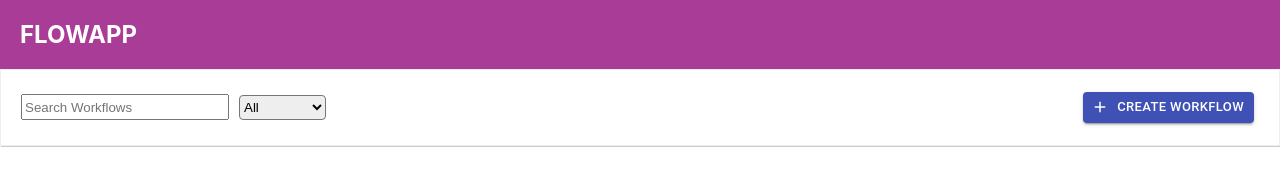
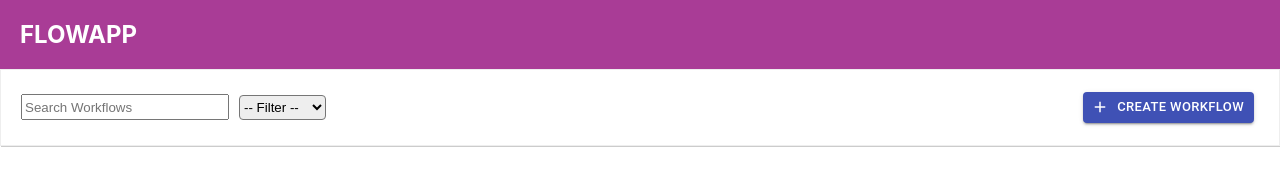
Before and after one commit to siddharthaReddy/flowapp, a React (Create React App) app: page / in a window 1280 px wide. Shown: the top 184 px of the page. Built offline with nearby package versions, Linux system fonts and the light colour scheme.

Commit message:
dropdown impl to filter workflows

```diff
--- a/src/containers/App.js
+++ b/src/containers/App.js
@@ -18,14 +18,11 @@ class App extends Component {
           <header className="App-header">
             <h2><Link to="/">FLOWAPP</Link></h2>
           </header>
+
           {/* Route pages */}
           <Switch>
-            <Route path="/" exact>
-              <WorkflowsContainer />
-            </Route>
-            <Route path="/edit">
-              <CreateWorkflow />
-            </Route>
+            <Route path="/" exact component={WorkflowsContainer} />
+            <Route path="/edit" component={CreateWorkflow} />
           </Switch>
         </div>
       </Router>
--- a/src/containers/WorkflowsContainer/WorkflowsContainer.js
+++ b/src/containers/WorkflowsContainer/WorkflowsContainer.js
@@ -40,17 +40,12 @@ class WorkflowsContainer extends Component {
         ]
 
         this.state = {
-            workflows: this.workflowsList
+            workflows: this.workflowsList,
+            filterDropdownValue: ''
         }
     }
 
-    createWorkflowClickHandler() {
-        console.log("Button Clicked!");
-        // Load CreateWorkflow component
-    }
-
     searchInputChangeHandler(event) {
-        // console.log(event.target.value);
         let text = event.target.value;
         let list = [...this.workflowsList]; // clone instead of passing reference
 
@@ -67,7 +62,32 @@ class WorkflowsContainer extends Component {
         })
     }
 
+    filterDropdownChangeHandler = (event) => {
+        let selected = event.target.value;
+        let list = [...this.workflowsList];
+
+        let filteredWorkflows = list.filter(wflow => {
+            let match = true; // returns all workflows if selected=="all"
+
+            if (selected === "completed") {
+                return wflow.isCompleted
+            }
+            else if (selected === "pending") {
+                return !wflow.isCompleted
+            }
+
+            return match;
+        });
+
+        this.setState({
+            workflows: filteredWorkflows,
+            filterDropdownValue: event.target.value
+        })
+    }
+
     render () {
+        // const { match, location, history } = this.props;
+        // console.log(match);
         return (
             <div>
                 <ButtonLayout>
@@ -75,20 +95,24 @@ class WorkflowsContainer extends Component {
                         <input className="subitem" type="text"
                             placeholder="Search Workflows"
                             onChange={this.searchInputChangeHandler.bind(this)} />
-                        <select className="subitem">
-                            <option selected value="all">All</option>
+
+                        <select className="subitem"
+                            value={this.state.filterDropdownValue}
+                            onChange={this.filterDropdownChangeHandler}>
+                                <option value="" disabled hidden>-- Filter --</option>
+                                <option value="all">All</option>
                                 <option value="completed">Completed</option>
                                 <option value="pending">Pending</option>
                         </select>
                     </div>
+
                     <div className="block second">
                         <Button
                             variant="contained"
                             color="primary"
                             className="md-button"
                             startIcon={<AddIcon />}
-                        size="small"
-                        onClick={this.createWorkflowClickHandler}>
+                            size="small">
                             <Link to="/edit">Create Workflow</Link>
                         </Button>
                     </div>
```
Lines whose indentation alone changed are shown as unchanged.
